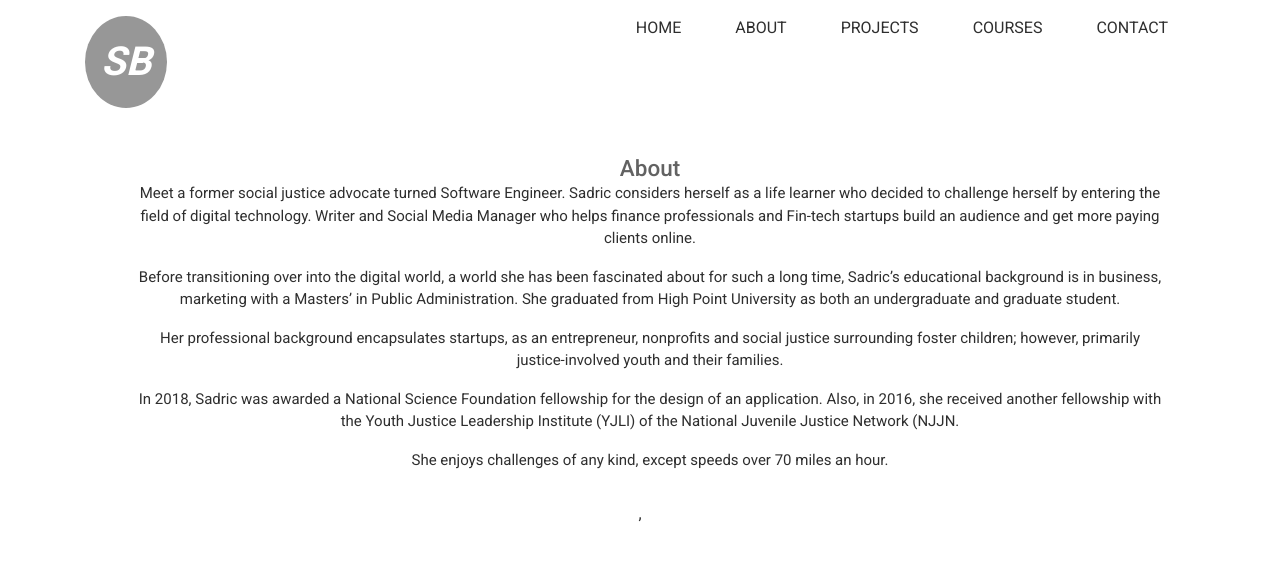
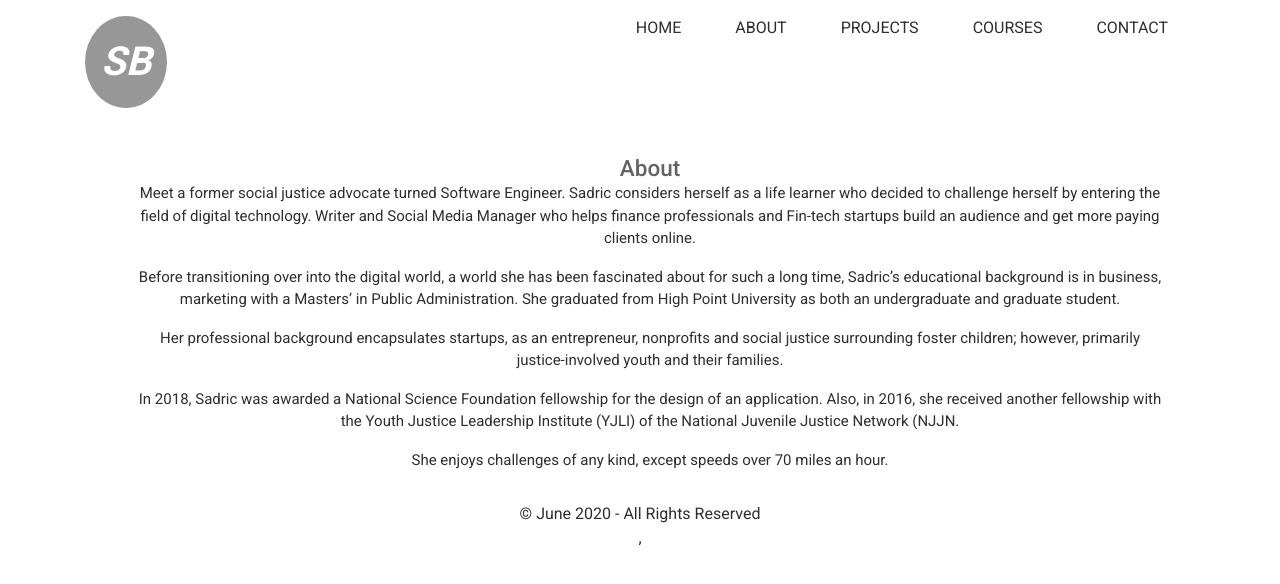
Before and after one commit to scbonner/myportfolio, a React (Create React App) app: page /about in a window 1280 px wide. Shown: the top 584 px of the page. Built offline with nearby package versions, Linux system fonts and the light colour scheme.

Commit message:
"footer added to bottom of pages"

```diff
--- a/src/components/App.js
+++ b/src/components/App.js
@@ -19,7 +19,6 @@ import Projects from './Projects';
 import Courses from './Courses';
 // import CoursesContainer from './CoursesContainer';
 import Contact from './Contact';
-import CSS from '../css/title.css';
 import NotFound from './NotFound';
 import Featured from './Featured';
 
@@ -28,6 +27,8 @@ const App = () => {
     return (
     <BrowserRouter>
         <div className="container">
+            <div className= "wrap">
+
             <Header />
             <Switch>
 
@@ -41,7 +42,9 @@ const App = () => {
             <Route component={NotFound} />
             </Switch>
         </div>
-    </BrowserRouter>
+      <Footer />
+    </div>
+   </BrowserRouter>
     )
 };
 
--- a/src/components/Footer.js
+++ b/src/components/Footer.js
@@ -1,23 +1,20 @@
 import React from "react";
-import { render } from "react-dom";
-import CSS from '../css/title.css';
 
 
-const Footer = () => (
-  <footer className="footer">
-  console.log('Footer')
-    <p>Some footer nonsense!</p>
-
-  </footer>
-);
-
-// const App = () => (
-//   <div className="content">
-//     <h1>Hi guys!</h1>
-//   </div>
-// );
-
-// render(
-//     <Footer />, document.getElementById("root"));
+const Footer = () => {
+    return (
+      <section id="footer" className="teal lighten-1">
+        <div className="container">
+          <div className="row">
+            <div className="col s3"></div>
+            <div className="col s6 center-align white-text">
+              © June 2020 -  All Rights Reserved
+            </div>
+            <div className="col s3"></div>
+          </div>
+        </div>
+      </section>
+    );
+  };
 
 export default Footer;
--- a/src/css/title.css
+++ b/src/css/title.css
@@ -126,8 +126,8 @@ body {
 
   .footer {
     flex-shrink: 0;
-    text-align: center;
-    background-color: tomato;
+    text-align: left;
+    background: tomato;
     color: white;
   }
 
```
